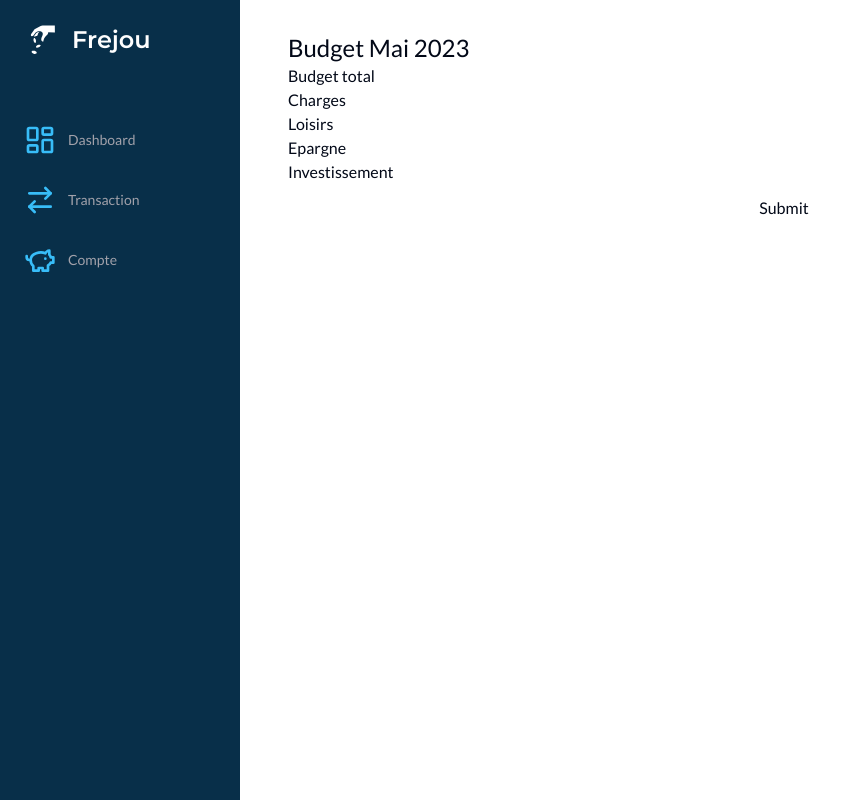
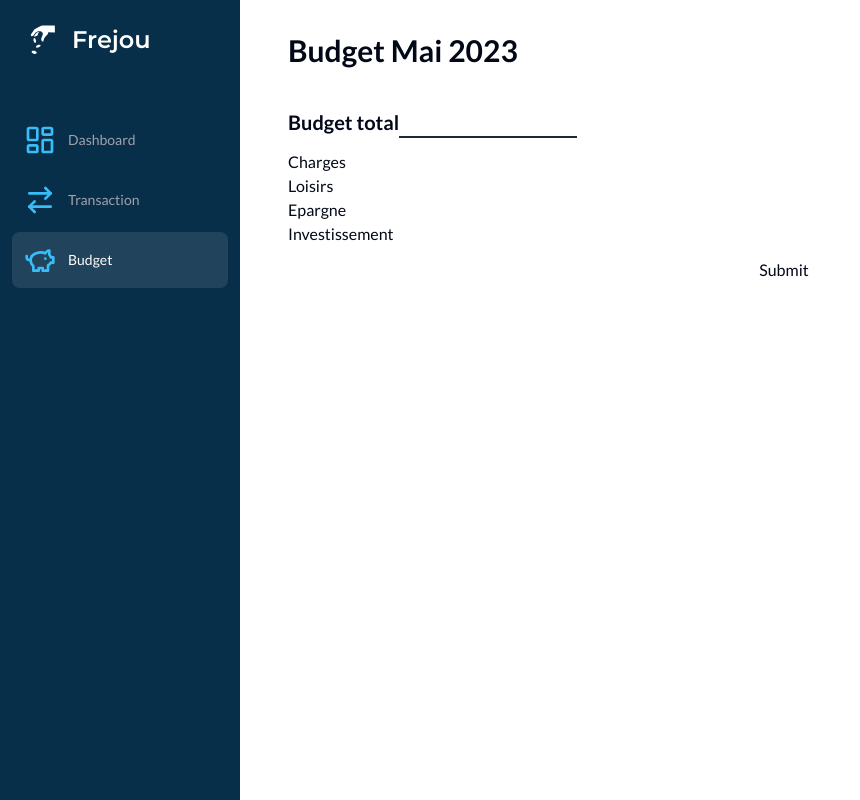
Before and after one commit to erischon/frejou, a Next.js app: page /budget in a window 1280 px wide. Shown: the whole page, without its empty margins (0-860 px from the left). Built offline with nearby package versions, Linux system fonts and the light colour scheme.

Commit message:
budget form

```diff
--- a/src/components/BudgetForm.tsx
+++ b/src/components/BudgetForm.tsx
@@ -17,28 +17,24 @@ export function BudgetForm() {
 
   const formInputs = [
     {
-      label: "Budget total",
-      id: "totalBudget",
-      register: {
-        required: "Le budget total est requis",
-        onChange: (e: any) => handleTotalBudget(e),
-      },
-    },
-    {
       label: "Charges",
       id: "expenses",
+      register: {},
     },
     {
       label: "Loisirs",
       id: "entertainment",
+      register: {},
     },
     {
       label: "Epargne",
       id: "savings",
+      register: {},
     },
     {
       label: "Investissement",
       id: "investment",
+      register: {},
     },
   ];
 
@@ -55,13 +51,31 @@ export function BudgetForm() {
 
   return (
     <div>
-      <h1 className="text-2xl">Budget Mai 2023</h1>
+      <h1 className="text-3xl font-semibold">Budget Mai 2023</h1>
 
       <form
         onSubmit={handleSubmit(onSubmit)}
         noValidate
-        className="flex flex-col gap-3"
+        className="flex flex-col gap-3 my-10"
       >
+        <div>
+          <label htmlFor={"totalBudget"} className="text-xl font-semibold">
+            Budget total
+          </label>
+          <input
+            type="number"
+            id={"totalBudget"}
+            {...register("totalBudget" as keyof FormValues, {
+              required: "Le budget total est requis",
+              onChange: (e: any) => handleTotalBudget(e),
+            })}
+            className="focus:outline-none focus:ring-0 focus:border-b-2 border-b-2 border-slate-800 focus:border-slate-400"
+          />
+          <p className="error">
+            {errors["totalBudget" as keyof FormValues]?.message}
+          </p>
+        </div>
+
         <div>
           {formInputs.map((input, k) => (
             <div key={k}>
--- a/src/components/Sidebar.tsx
+++ b/src/components/Sidebar.tsx
@@ -25,9 +25,9 @@ const routes = [
     color: "text-sky-400",
   },
   {
-    label: "Compte",
+    label: "Budget",
     icon: PiggyBank,
-    href: "/image",
+    href: "/budget",
     color: "text-sky-400",
   },
 ];
@@ -52,7 +52,7 @@ const Sidebar = () => {
           {routes.map((route) => (
             <Link
               key={route.href}
-              href="route.href"
+              href={route.href}
               className={cn(
                 "text-sm group flex p-3 w-full justify-start font-medium cursor-pointer hover:white hover:bg-white/10 rounded-lg transition",
                 pathname === route.href
```
